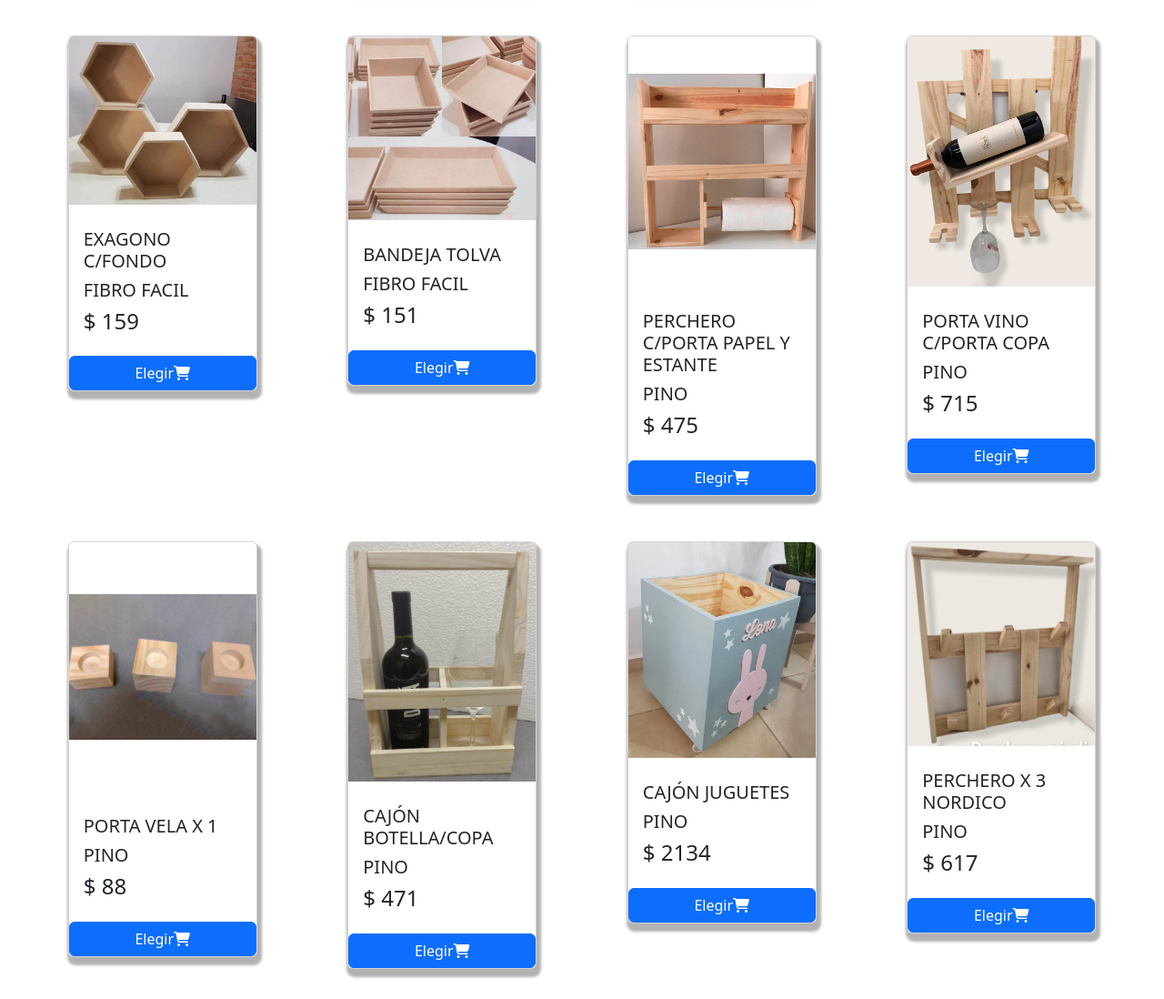
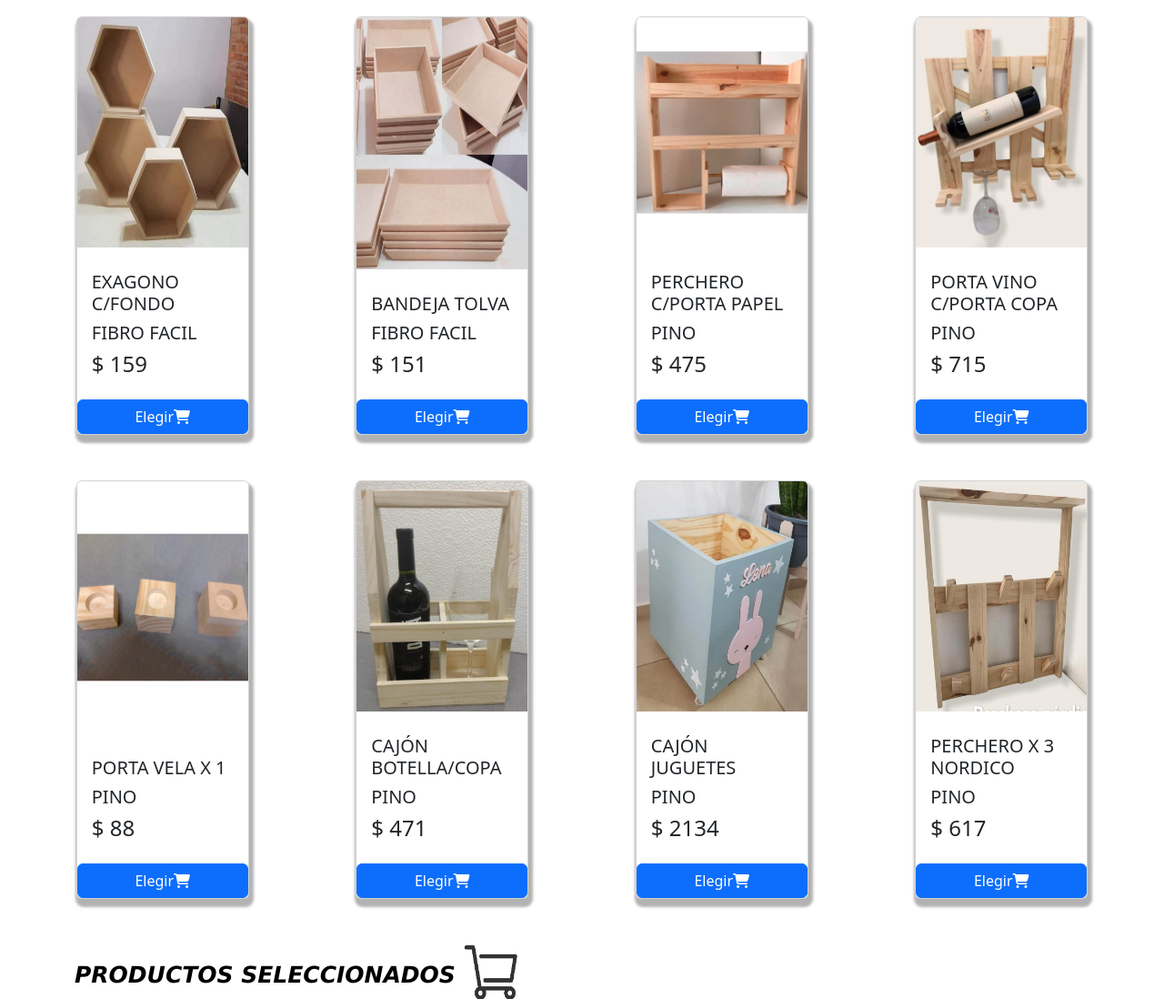
Before and after one commit to gula29/Sebastian-Cutini---Javascript, a plain HTML site: page index.html in a window 1280 px wide. Shown: the part 699-1797 px from the top of the page at 91% size. Drawn offline with nearby package versions, Linux system fonts and the light colour scheme.

Commit message:
correccion de estilos

```diff
--- a/app.js
+++ b/app.js
@@ -76,7 +76,7 @@ function pintarHtml(producto) {
 
   listado.innerHTML = `
 
-  <div class="card producto" style="width: 13rem ">
+  <div class="card producto" style="width: 190px ; height: 460px ">
   <img src=${producto.img}  class="card-img-top" alt= "">
   <div class="card-body">
   <h3 class="card-title">${producto.nombre.toUpperCase()}</h3>
--- a/data.json
+++ b/data.json
@@ -43,7 +43,7 @@
   },
   {
     "id": "7",
-    "nombre": "Perchero c/porta papel y estante",
+    "nombre": "Perchero c/porta papel ",
     "precio": 475,
     "categoria": "pino",
     "img": "./public/percheroc-portapapel.jpg"
--- a/main.css
+++ b/main.css
@@ -23,10 +23,11 @@
 }
 .card-title{
     font-size: 20px;
+
 }
 img {
     width: 100%;
-    height: 100%;
+    height: 75%;
     margin-bottom: 10px;
 }
 
```
